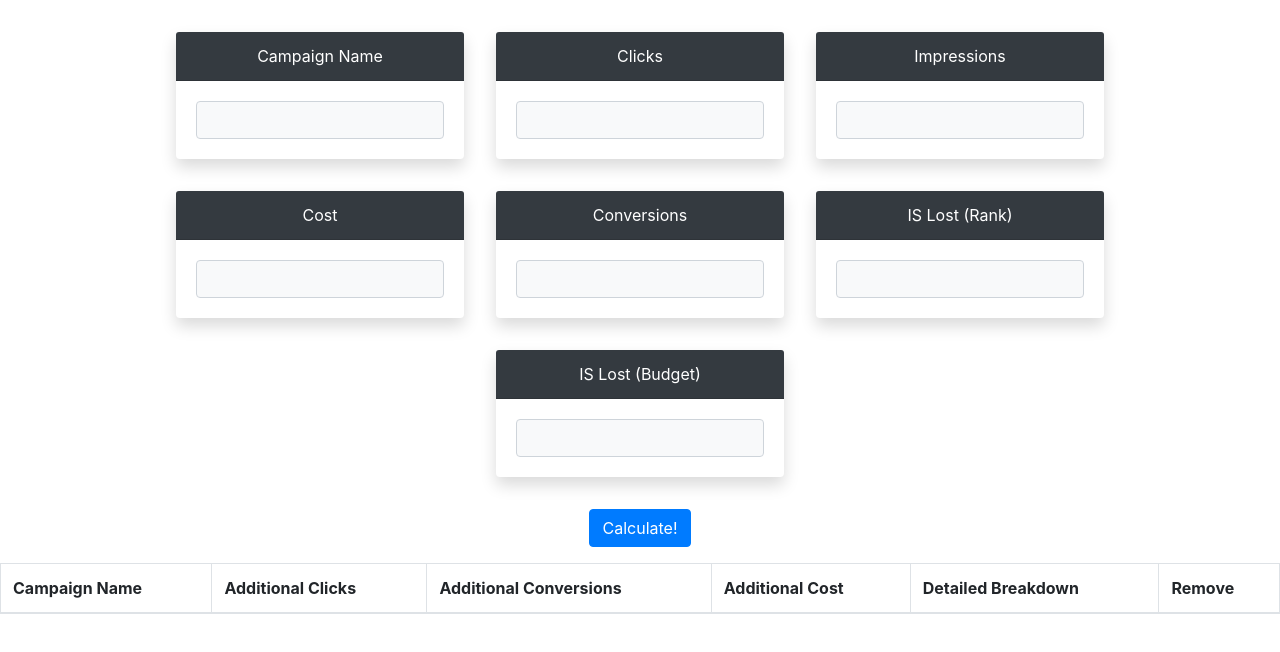
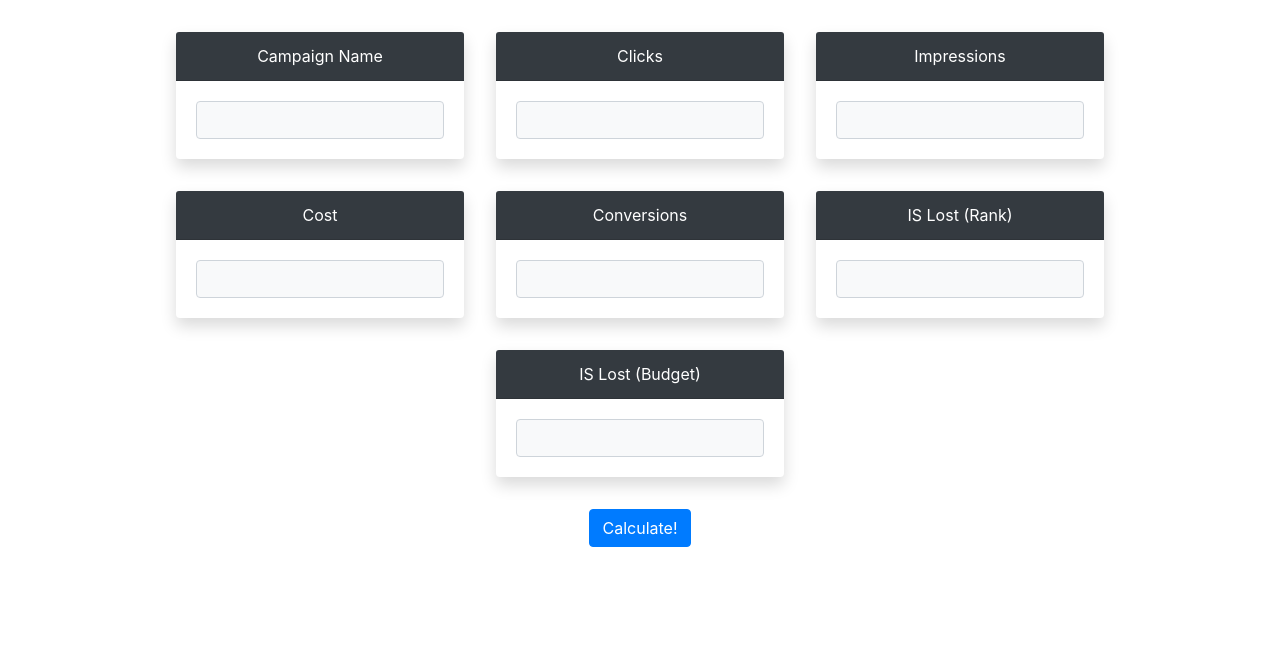
Before and after one commit to MitchAhoy/react-google-calc, a React (Create React App) app in the folder google-calc/: page / in a window 1280 px wide. Shown: the top 652 px of the page. Built offline with nearby package versions, Linux system fonts and the light colour scheme.

Commit message:
local storage for campaigns

```diff
--- a/google-calc/src/components/Dashboard/Dashboard.js
+++ b/google-calc/src/components/Dashboard/Dashboard.js
@@ -3,39 +3,38 @@ import MetricInput from '../MetricInput/MetricInput'
 import OverviewTable from '../OverviewTable/OverviewTable'
 import CalculateMetrics from '../../helpers/calculate'
 import saveCampaigns from '../../helpers/saveLocalStorage'
+import unqiqueObjects from '../../helpers/uniqueObjects'
 
 
 function Dashboard() {
+
+  useEffect(() => {
+    if (localStorage.getItem('campaigns') === null) localStorage.setItem('campaigns', '[]')
+  })
 
   const initState = () => {
     let campaignsJSON = localStorage.getItem('campaigns')
     return campaignsJSON !== null ? JSON.parse(campaignsJSON) : []
   }
 
-  const [campaigns, setCampaigns] = useState([])
   const [calculatedCampaigns, setCalculatedCampaigns] = useState(initState())
 
-  console.log(campaigns, calculatedCampaigns)
   const submitCampaign = formData => {
-    setCampaigns([...campaigns, formData])
+    const newCampaign = new CalculateMetrics(formData['Campaign Name'], formData['Clicks'], formData['Impressions'], formData['Cost'], formData['Conversions'], formData['IS Lost (Rank)'], formData['IS Lost (Budget)'])
+
+    setCalculatedCampaigns([...calculatedCampaigns, newCampaign])
+
+    localStorage.setItem('campaigns', JSON.stringify(newCampaign))
   }
 
 
-  useEffect(() => {
-    if (campaigns.length !== 0) {
-      let tempCampaigns = {}
-      campaigns.forEach((campaign, idx) => {
-        tempCampaigns[idx] = new CalculateMetrics(campaign['Campaign Name'], campaign['Clicks'], campaign['Impressions'], campaign['Cost'], campaign['Conversions'], campaign['IS Lost (Rank)'], campaign['IS Lost (Budget)'])
-      })
-      setCalculatedCampaigns([...calculatedCampaigns, {...tempCampaigns}])
-    }
-  }, [campaigns])
+
 
   return (
 
     <div className='Dashboard'>
       <MetricInput submitCampaign={submitCampaign} />
-      <OverviewTable campaigns={calculatedCampaigns} />
+      {calculatedCampaigns.length > 0 && <OverviewTable campaigns={calculatedCampaigns} />}
 
     </div>
 
--- /dev/null
+++ b/google-calc/src/helpers/uniqueObjects.js
@@ -0,0 +1,4 @@
+const unqiueObjects = (arr, encoder = JSON.stringify, decoder = JSON.parse) =>
+  [...new Set(arr.map(item => encoder(item)))].map(item => decoder(item));
+
+export default unqiueObjects
```
